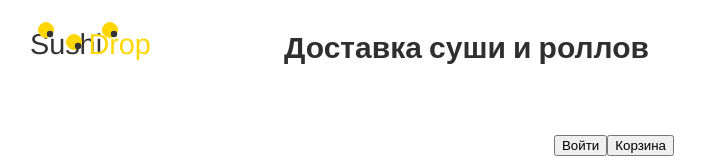
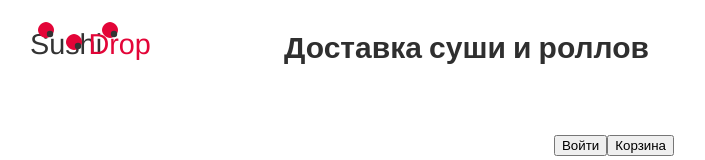
Before and after one commit to AliyaRazyapova/SushiDrop, a Vue app in the folder frontend/: page / in a window 1280 px wide. Shown: the top 160 px of the page, without its empty margins (26-731 px from the left). Built offline with nearby package versions, Linux system fonts and the light colour scheme.

Commit message:
[fix] color logo

```diff
--- a/frontend/src/components/elements/LogoTitle.vue
+++ b/frontend/src/components/elements/LogoTitle.vue
@@ -3,12 +3,12 @@
     <div class="logo">
       <svg width="200" height="60" viewBox="0 0 250 60" xmlns="http://www.w3.org/2000/svg">
         <text x="60" y="40" font-family="Helvetica, Arial, sans-serif" font-size="36" fill="#333333">Sushi</text>
-        <text x="133" y="40" font-family="Helvetica, Arial, sans-serif" font-size="36" fill="#FFD700">Drop</text>
-        <path d="M70 10 C 70 15, 75 20, 80 20 C 85 20, 90 15, 90 10 C 90 5, 85 0, 80 0 C 75 0, 70 5, 70 10 Z" fill="#FFD700"/>
+        <text x="133" y="40" font-family="Helvetica, Arial, sans-serif" font-size="36" fill="#E30538">Drop</text>
+        <path d="M70 10 C 70 15, 75 20, 80 20 C 85 20, 90 15, 90 10 C 90 5, 85 0, 80 0 C 75 0, 70 5, 70 10 Z" fill="#E30538"/>
         <circle cx="85" cy="15" r="4" fill="#333333"/>
-        <path d="M105 25 C 105 30, 110 35, 115 35 C 120 35, 125 30, 125 25 C 125 20, 120 15, 115 15 C 110 15, 105 20, 105 25 Z" fill="#FFD700"/>
+        <path d="M105 25 C 105 30, 110 35, 115 35 C 120 35, 125 30, 125 25 C 125 20, 120 15, 115 15 C 110 15, 105 20, 105 25 Z" fill="#E30538"/>
         <circle cx="120" cy="30" r="4" fill="#333333"/>
-        <path d="M150 10 C 150 15, 155 20, 160 20 C 165 20, 170 15, 170 10 C 170 5, 165 0, 160 0 C 155 0, 150 5, 150 10 Z" fill="#FFD700"/>
+        <path d="M150 10 C 150 15, 155 20, 160 20 C 165 20, 170 15, 170 10 C 170 5, 165 0, 160 0 C 155 0, 150 5, 150 10 Z" fill="#E30538"/>
         <circle cx="165" cy="15" r="4" fill="#333333"/>
       </svg>
     </div>
```
